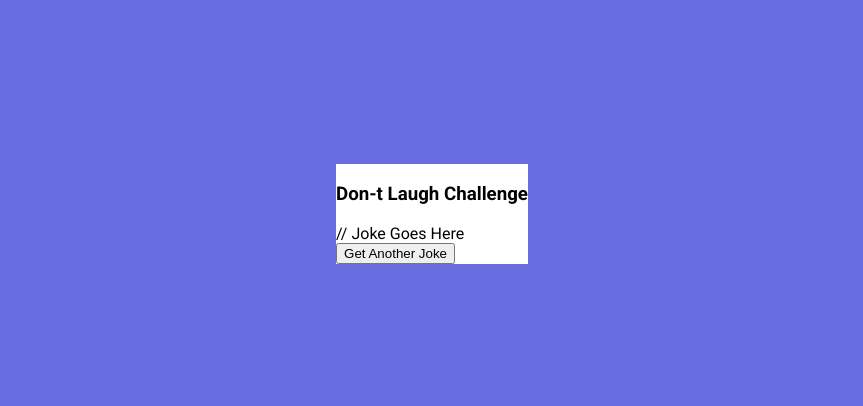
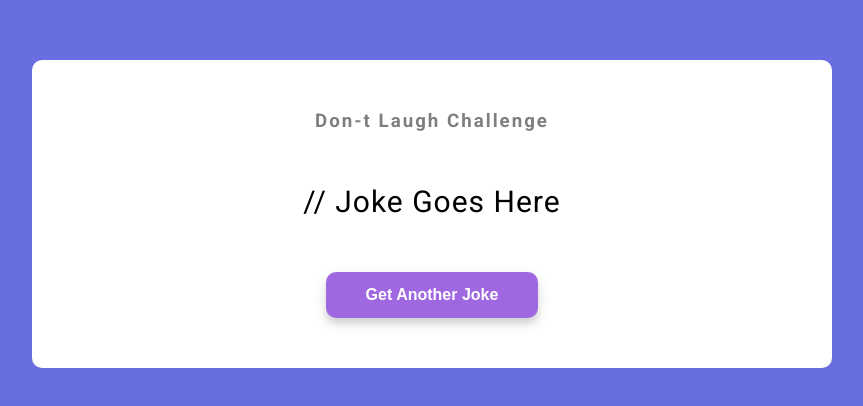
Before and after one commit to leonardoPetruncko/DadJokes, a plain HTML site: page index.html in a window 1280 px wide. Shown: the part 186-592 px from the top of the page, without its empty margins (208-1071 px from the left). Drawn offline with Linux system fonts and the light colour scheme.

Commit message:
Finalizados

```diff
--- a/style.css
+++ b/style.css
@@ -14,8 +14,49 @@ body {
     height: 100vh;
     overflow: hidden;
     margin: 0;
+    padding: 20px;
 }
 
 .container {
     background-color: #fff;
+    border-radius: 10px;
+    box-shadow: 0 10px 20px rgba (0, 0, 0, 0.1), 0 6px 6px rgba(0, 0, 0, 0.1);
+    padding: 50px 20px;
+    text-align: center;
+    max-width: 100%;
+    width: 800px;
 }
+
+h3 {
+    margin: 0;
+    opacity: 0.5;
+    letter-spacing: 2px;
+}
+
+.joke {
+    font-size: 30px;
+    letter-spacing: 1px;
+    line-height: 40px;
+    margin: 50px auto;
+    max-width: 600px;
+}
+
+.btn {
+    background-color: #9f68e0;
+    color: #fff;
+    border: 0;
+    border-radius: 10px;
+    box-shadow: 0 5px 15px rgba(0, 0, 0, 0.1), 0 6px 6px rgba(0, 0, 0, 0.1);
+    padding: 14px 40px;
+    font-size: 16px;
+    font-weight: 700;
+    cursor: pointer;
+}
+
+.btn:active {
+    transform: scale(0.98);
+}
+
+.btn:focus {
+    outline: 0;
+}
```
